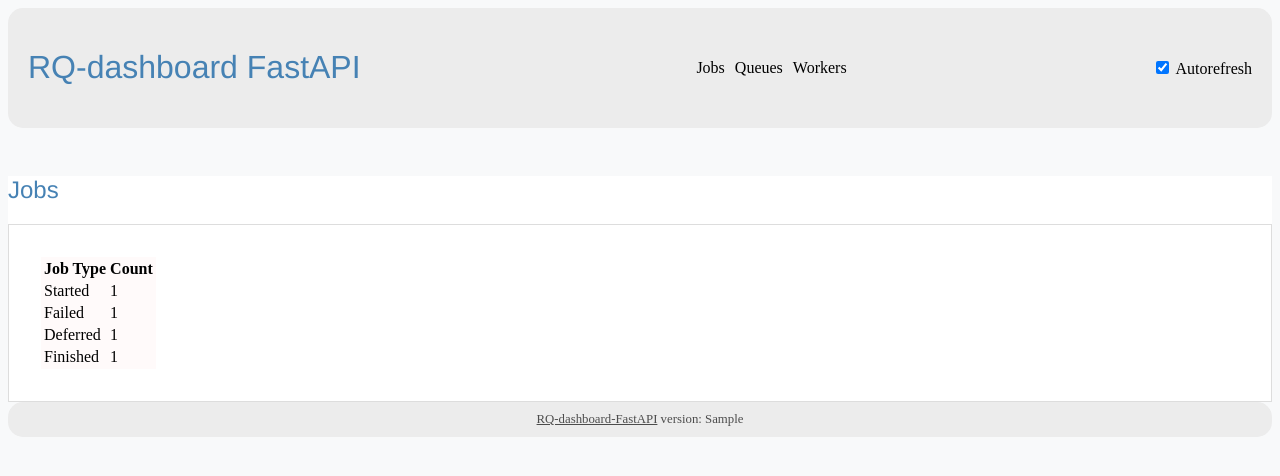
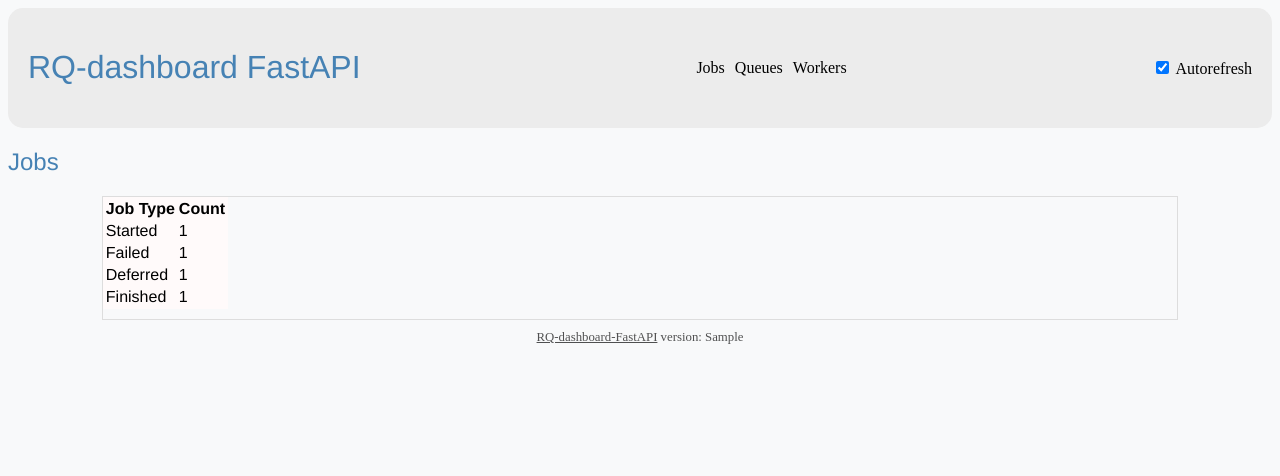
Before and after one commit to Hannes221/rq-dashboard-fast, a FastAPI app: template templates/jobs.html in a window 1280 px wide. Shown: the top 476 px of the page. Run offline with FastAPI, Linux system fonts and the light colour scheme; the template is opened without the code that fills it: most values are stand-ins (such as "Sample title", 1, 10 or a date in 2020).

Commit message:
adjust styling

```diff
--- a/static/css/main.css
+++ b/static/css/main.css
@@ -33,12 +33,7 @@ body {
     color: black;
 }
 
-.header-link:hover {
-    color: #007bff;
-}
-
 .footer-wrapper {
-    background-color: #ececec;
     padding: 10px;
     border-radius: 15px;
 }
@@ -54,7 +49,10 @@ body {
 
 .section {
     border: solid 1px #ddd;
-    padding: 2em;
+    padding-bottom: 10px;
+    font-family: 'Helvetica Neue', helvetica, sans-serif;
+    max-width: 85%;
+    margin: 0 auto;;
 }
 
 p.intro {
@@ -82,7 +80,7 @@ h2 {
 h3 {
     font-family: 'Helvetica Neue', helvetica, sans-serif;
     font-weight: 300;
-    color: steelblue;
+    color: black;
 }
 
 table,
@@ -231,10 +229,6 @@ span.loading {
     color: #000000ad;
 }
 
-p.alert-danger {
-    border-bottom: solid 1px #721b245c;
-}
-
 #rq-instances:disabled {
     color: black;
 }
--- a/templates/base.html
+++ b/templates/base.html
@@ -1,5 +1,6 @@
 <!DOCTYPE html>
 <html>
+
 <head>
   <meta charset="UTF-8" />
   <meta name="viewport" content="initial-scale=1.0" />
@@ -9,17 +10,9 @@
 
 <body>
   {% include "header.html"%} {%if depreciation_options_usage%}
-    <p class="alert-danger sticky-top" style="text-align: center">
-      You are using deprecated options, pay attention to --help or readme.md to
-      update your settings!<br />
-      {% for option in deprecation_options_usage %} option {{ option }} is
-      deprecated<br />
-      {% endfor %}
-    </p>
   {% endif %}
-
-    <div class="container">{% block content %}{% endblock %}</div>
-
+  <div>{% block content %}{% endblock %}</div>
   {% include "footer.html"%}
 </body>
+
 </html>
```
Lines whose indentation alone changed are shown as unchanged.
